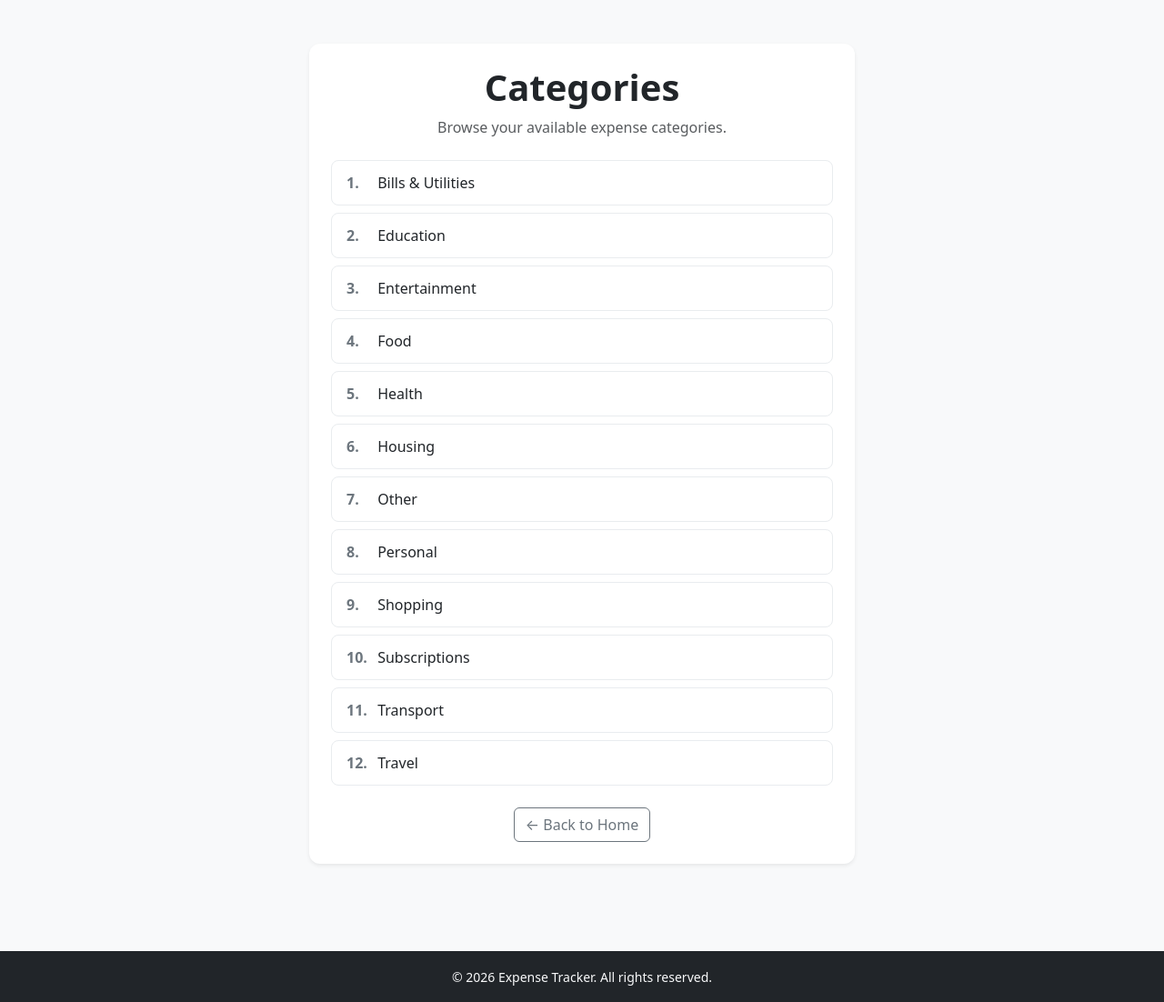
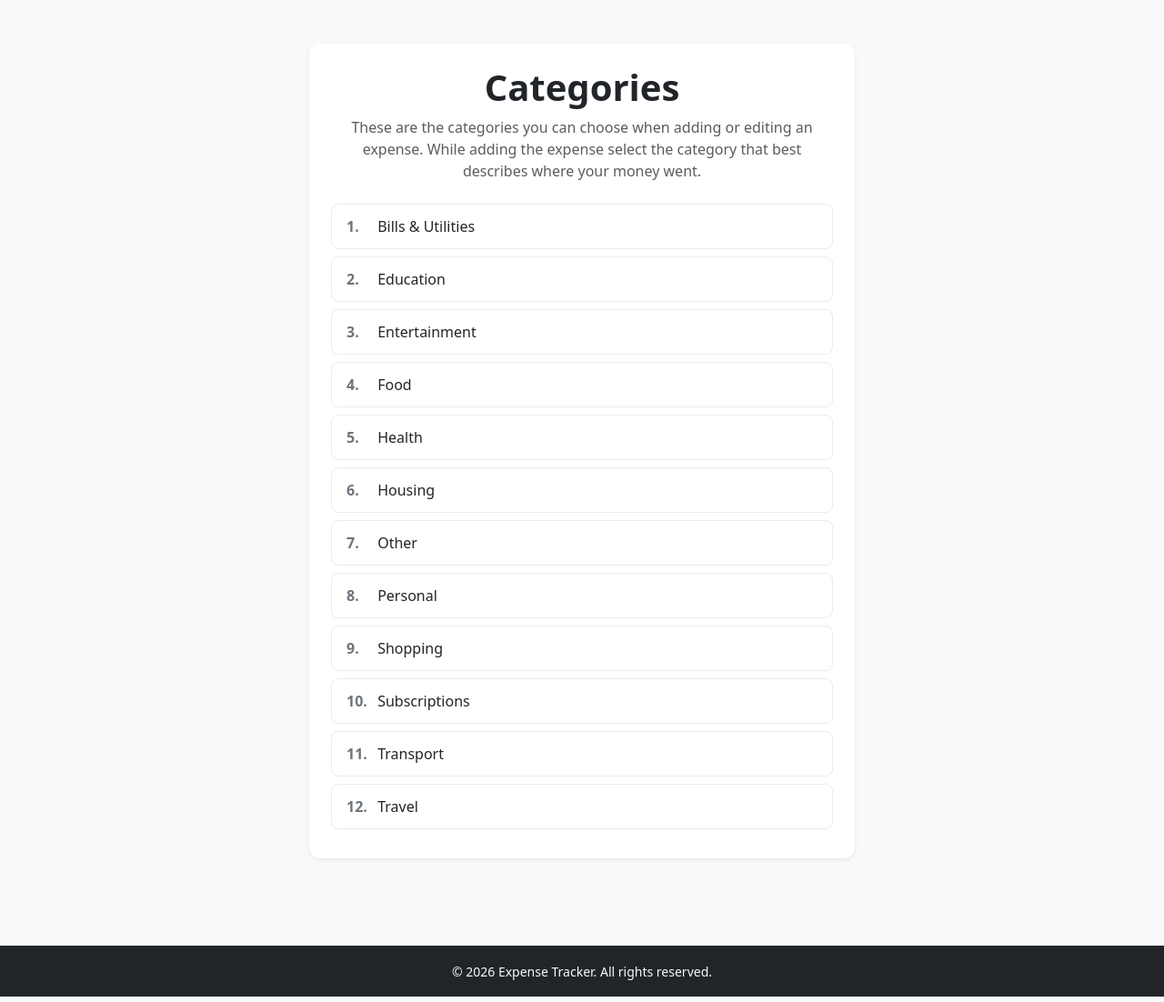
Before and after one commit to ManasaProdduturi/expense-tracker, a Flask app: page /categories in a window 1280 px wide. Shown: the whole page at 91% size. Run offline with Flask 3, Linux system fonts and the light colour scheme; the visitor is signed in with stand-in values (Sample User, id 1); data comes from the database, SQL or seed files in the repository.

Commit message:
made changes to categories page, added description and removed back to home button

```diff
--- a/templates/categories.html
+++ b/templates/categories.html
@@ -56,7 +56,8 @@
                 </h1>
 
                 <p class="text-muted mb-0">
-                    Browse your available expense categories.
+                    These are the categories you can choose when adding or editing an expense.
+                    While adding the expense select the category that best describes where your money went.
                 </p>
             </div>
 
@@ -72,15 +73,6 @@
                 {% endfor %}
             </div>
 
-            <div class="text-center mt-4">
-                <a
-                    href="{{ url_for('home') }}"
-                    class="btn btn-outline-secondary"
-                >
-                    ← Back to Home
-                </a>
-            </div>
-
         </div>
 
     </div>
```
